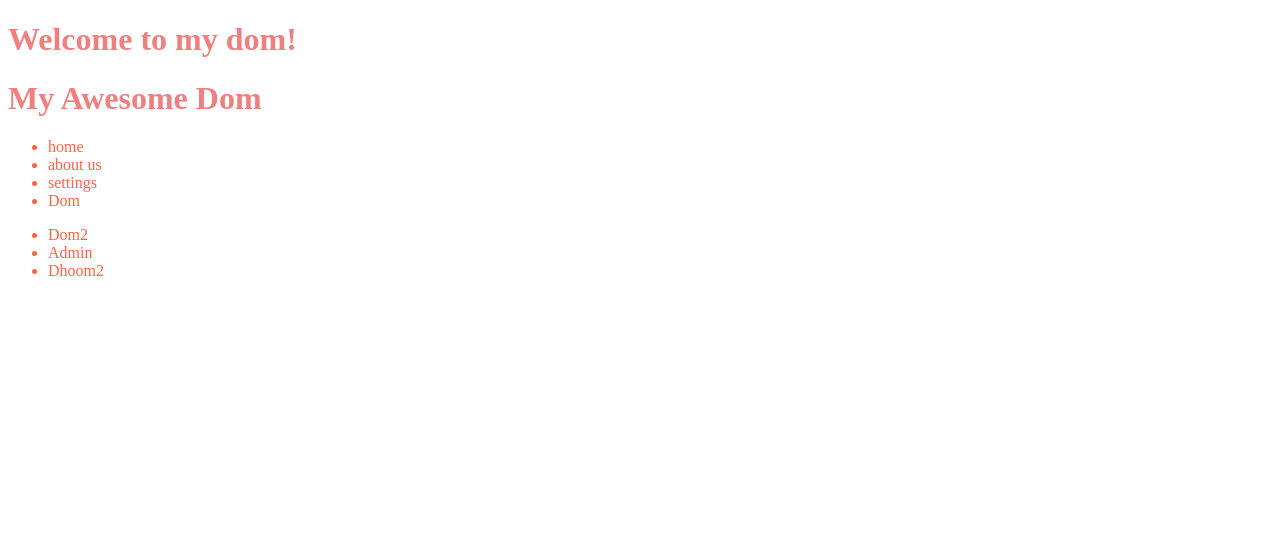
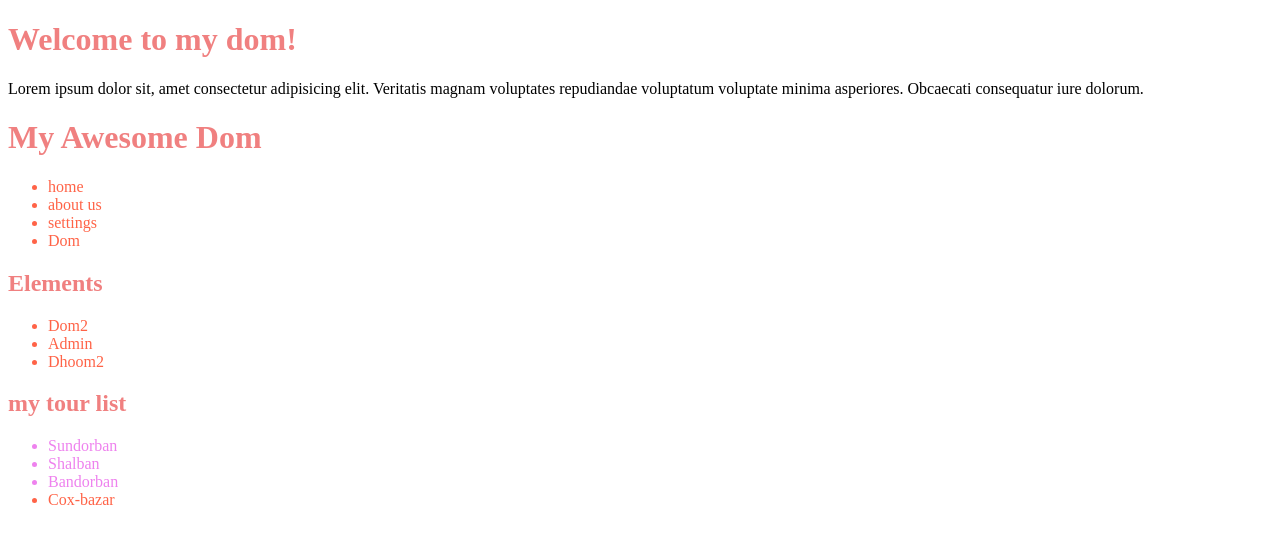
Before and after one commit to mdgausulislam/JS-DOM-Elements, a plain HTML site: page index.html in a window 1280 px wide. Drawn offline with Linux system fonts and the light colour scheme.

Commit message:
dom update

```diff
--- a/index.html
+++ b/index.html
@@ -9,6 +9,7 @@
 <body>
     <header>
         <h1>Welcome to my dom!</h1>
+        <p>Lorem ipsum dolor sit, amet consectetur adipisicing elit. Veritatis magnam voluptates repudiandae voluptatum voluptate minima asperiores. Obcaecati consequatur iure dolorum.</p>
     </header>
 
  <main>
@@ -19,11 +20,24 @@
         <li>settings</li>
         <li>Dom</li>
     </ul>
-    <ul>
-        <li>Dom2</li>
-        <li>Admin</li>
-        <li>Dhoom2</li>
-    </ul>
+    <section>
+        <h1 id="Elements-title">Elements</h1>
+        <ul>
+            <li>Dom2</li>
+            <li>Admin</li>
+            <li>Dhoom2</li>
+        </ul>
+    </section>
+    <section>
+        <h1 id="places-title">places i like to visited</h1>
+        <ul>
+            <li class="important-places">Sundorban</li>
+            <li class="important-places">Shalban</li>
+            <li class="important-places">Bandorban</li>
+            <li id="other-place">Cox-bazar</li>
+        </ul>
+    </section>
+
  </main>
 
 
--- a/js/script.js
+++ b/js/script.js
@@ -19,5 +19,18 @@ const allHeadings=document.getElementsByTagName('li');
 for (const i of allHeadings) {
     console.log(i);
     console.log(i.innerText);
+}
+
+const placesTitle=document.getElementById('places-title')
+console.log(placesTitle);
+console.log(placesTitle.innerText="my tour list");
+const places=document.getElementsByClassName('important-places');
+console.log(places);
+console.log(places.innerText);
+for (const place of places) {
+    console.log(place);
+    console.log(place.innerText);
 
 }
+const otherPlace=document.getElementById('other-place');
+console.log(otherPlace);
--- a/style.css
+++ b/style.css
@@ -5,3 +5,9 @@ h1{
 li{
     color:tomato;
 }
+#elements-title{
+    color: black;
+}
+.important-places{
+    color: violet;
+}
```
